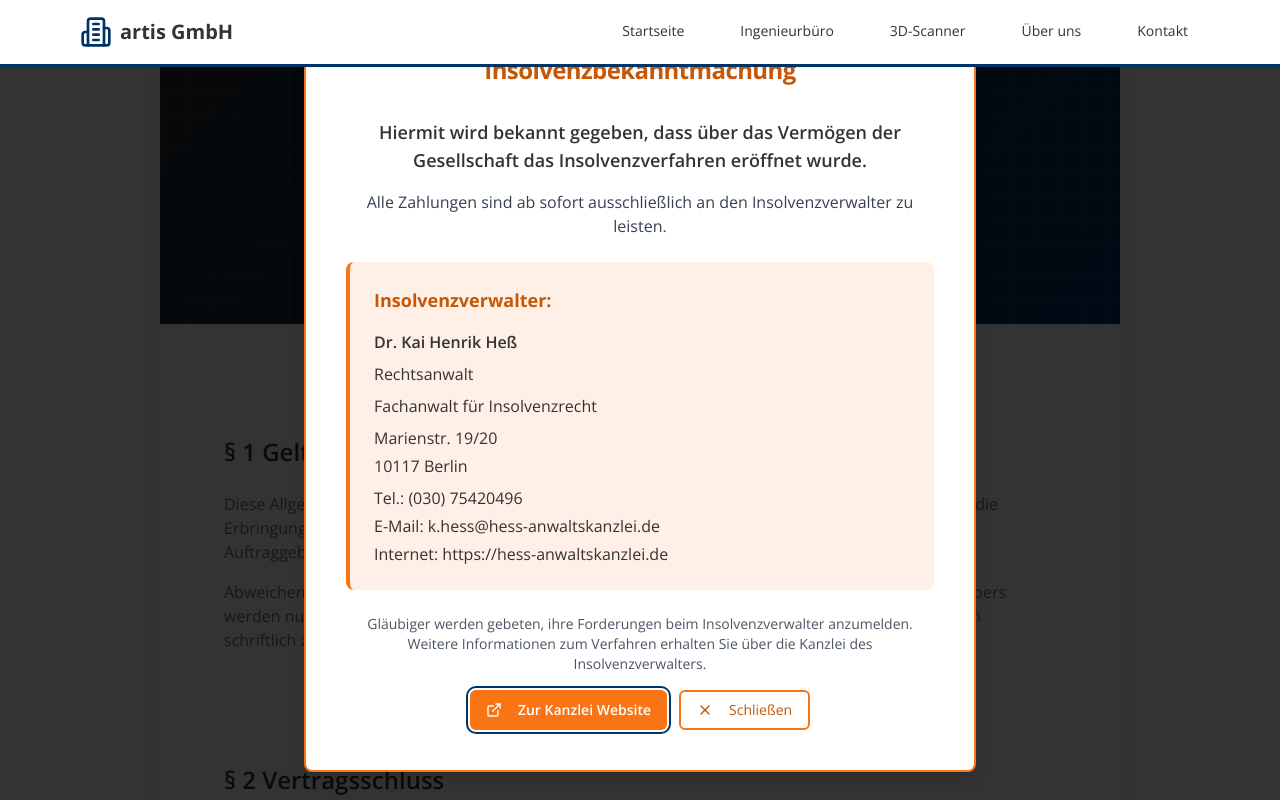
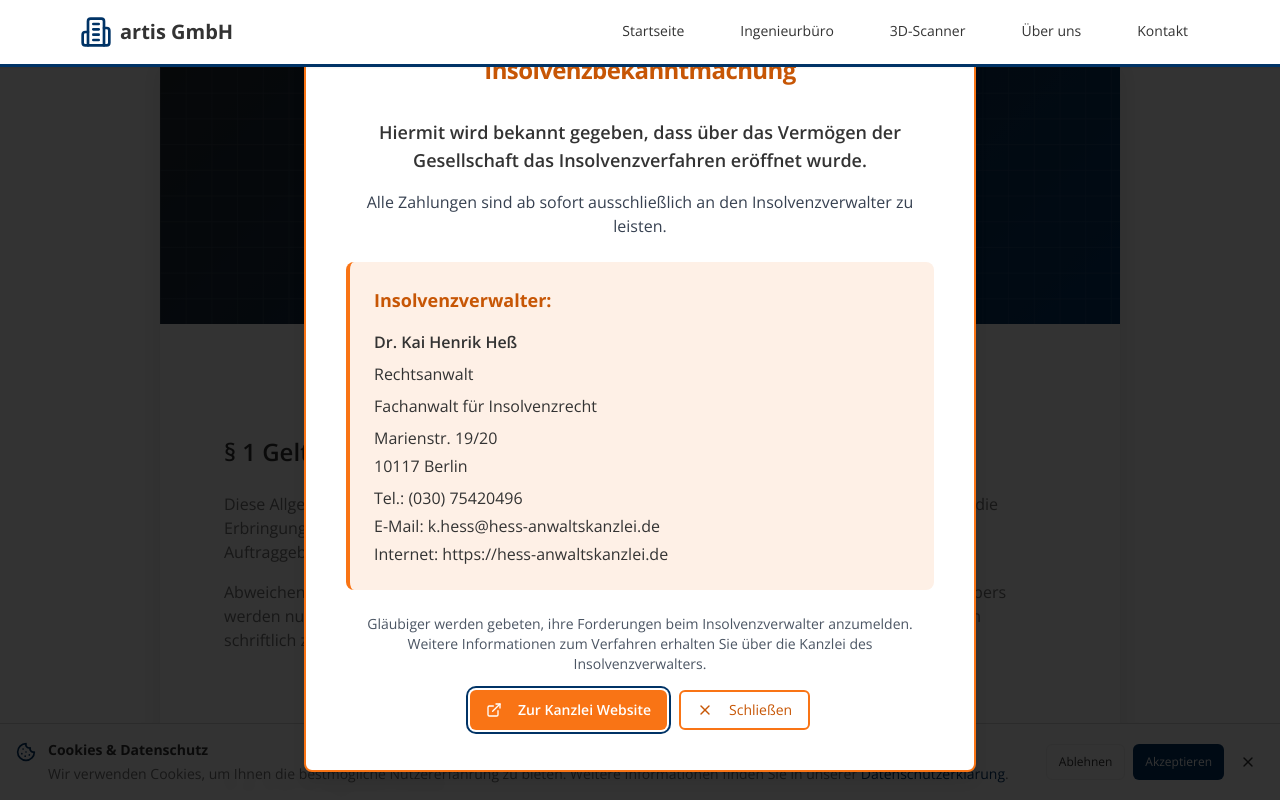
Before and after one commit to dvvvvv411/artis-web-revival-gmbh, a React (Vite) app: page /agb in a window 1280 px wide. Shown: the top 800 px of the page. Built offline with nearby package versions, Linux system fonts and the light colour scheme.

Commit message:
Add cookie consent popup
Implement a subtle cookie consent popup.

```diff
--- a/src/App.tsx
+++ b/src/App.tsx
@@ -5,6 +5,7 @@ import { QueryClient, QueryClientProvider } from "@tanstack/react-query";
 import { BrowserRouter, Routes, Route } from "react-router-dom";
 import { HelmetProvider } from 'react-helmet-async';
 import { InsolvencyPopup } from "@/components/InsolvencyPopup";
+import { CookieBanner } from "@/components/CookieBanner";
 import Index from "./pages/Index";
 import Ingenieurburo from "./pages/Ingenieurburo";
 import UeberUns from "./pages/UeberUns";
@@ -24,6 +25,7 @@ const App = () => (
         <Toaster />
         <Sonner />
         <InsolvencyPopup onClose={() => {}} />
+        <CookieBanner />
         <BrowserRouter>
         <Routes>
           <Route path="/" element={<Index />} />
--- /dev/null
+++ b/src/components/CookieBanner.tsx
@@ -0,0 +1,81 @@
+import { useState, useEffect } from "react";
+import { X, Cookie } from "lucide-react";
+import { Button } from "@/components/ui/button";
+
+export const CookieBanner = () => {
+  const [isVisible, setIsVisible] = useState(false);
+
+  useEffect(() => {
+    const cookieConsent = localStorage.getItem("cookie-consent");
+    if (!cookieConsent) {
+      setIsVisible(true);
+    }
+  }, []);
+
+  const acceptCookies = () => {
+    localStorage.setItem("cookie-consent", "accepted");
+    setIsVisible(false);
+  };
+
+  const declineCookies = () => {
+    localStorage.setItem("cookie-consent", "declined");
+    setIsVisible(false);
+  };
+
+  if (!isVisible) return null;
+
+  return (
+    <div className="fixed bottom-0 left-0 right-0 z-50 animate-fade-in">
+      <div className="bg-background/95 backdrop-blur-sm border-t shadow-lg">
+        <div className="container mx-auto px-4 py-4">
+          <div className="flex flex-col sm:flex-row items-start sm:items-center justify-between gap-4">
+            <div className="flex items-start gap-3 flex-1">
+              <Cookie className="w-5 h-5 text-primary mt-0.5 flex-shrink-0" />
+              <div className="text-sm">
+                <p className="text-foreground mb-1">
+                  <strong>Cookies & Datenschutz</strong>
+                </p>
+                <p className="text-muted-foreground">
+                  Wir verwenden Cookies, um Ihnen die bestmögliche Nutzererfahrung zu bieten.
+                  Weitere Informationen finden Sie in unserer{" "}
+                  <a
+                    href="/datenschutz"
+                    className="text-primary hover:underline"
+                  >
+                    Datenschutzerklärung
+                  </a>.
+                </p>
+              </div>
+            </div>
+
+            <div className="flex items-center gap-2 flex-shrink-0">
+              <Button
+                onClick={declineCookies}
+                variant="outline"
+                size="sm"
+                className="text-xs"
+              >
+                Ablehnen
+              </Button>
+              <Button
+                onClick={acceptCookies}
+                size="sm"
+                className="text-xs"
+              >
+                Akzeptieren
+              </Button>
+              <Button
+                onClick={declineCookies}
+                variant="ghost"
+                size="sm"
+                className="p-1 h-8 w-8"
+              >
+                <X className="w-4 h-4" />
+              </Button>
+            </div>
+          </div>
+        </div>
+      </div>
+    </div>
+  );
+};
```
